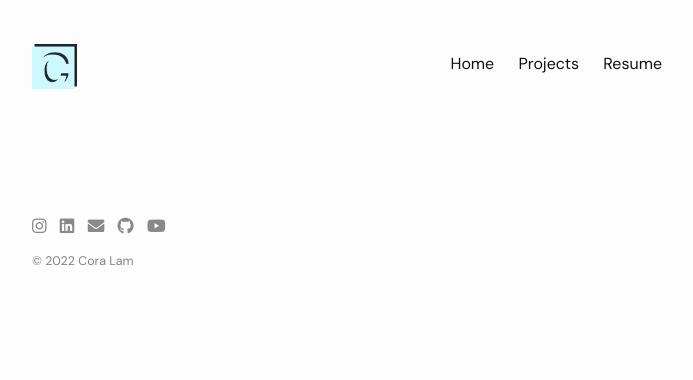
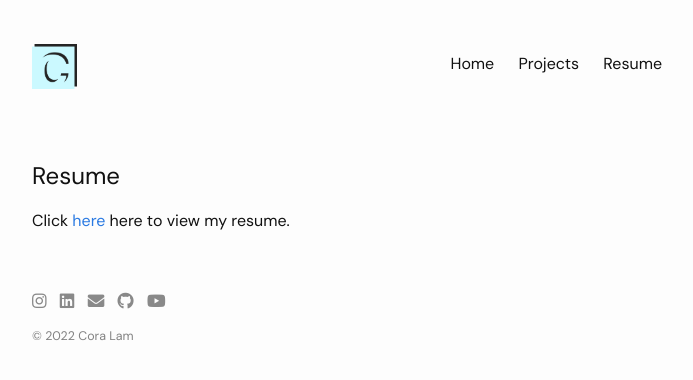
Before and after one commit to Coraellation/coraellation.github.io, a Jekyll site: the page built from resume.html, in a window 1280 px wide. Shown: the top 380 px of the page, without its empty margins (293-986 px from the left). Built offline with Jekyll 4.4.1, drawn with Linux system fonts in a browser that asks for light colours; nearby versions of some CDN libraries.

Commit message:
Add site var for resume

```diff
--- a/_config.yml
+++ b/_config.yml
@@ -10,6 +10,7 @@
 youtube: https://www.youtube.com/c/coralam
 linkedin: https://www.linkedin.com/in/coraellation/
 instagram: https://www.instagram.com/coraellation/
+resume: "/assets/Cora_Lam_Resume_2022.pdf"
 
 # Build settings
 markdown: kramdown
--- a/_includes/header.html
+++ b/_includes/header.html
@@ -23,7 +23,7 @@
         {% for page in site.pages %}
         {% if page.title %}
         {% if page.type == 'pdf' %}
-        <a class="page-link" href="{{ site.baseurl }}/assets/Cora_Lam_Resume_2022.pdf">{{ page.title }}</a>
+        <a class="page-link" href="{{ site.resume | prepend: site.baseurl }}">{{ page.title }}</a>
         {% else %}
         <a class="page-link" href="{{ page.url | prepend: site.baseurl }}">{{ page.title }}</a>
         {% endif %}
--- a/resume.html
+++ b/resume.html
@@ -4,3 +4,9 @@
 type: pdf
 permalink: /resume/
 ---
+
+<h2>Resume</h2>
+
+Click
+<a class="page-link" href="{{ site.resume | prepend: site.baseurl }}">here</a>
+here to view my resume.
```
